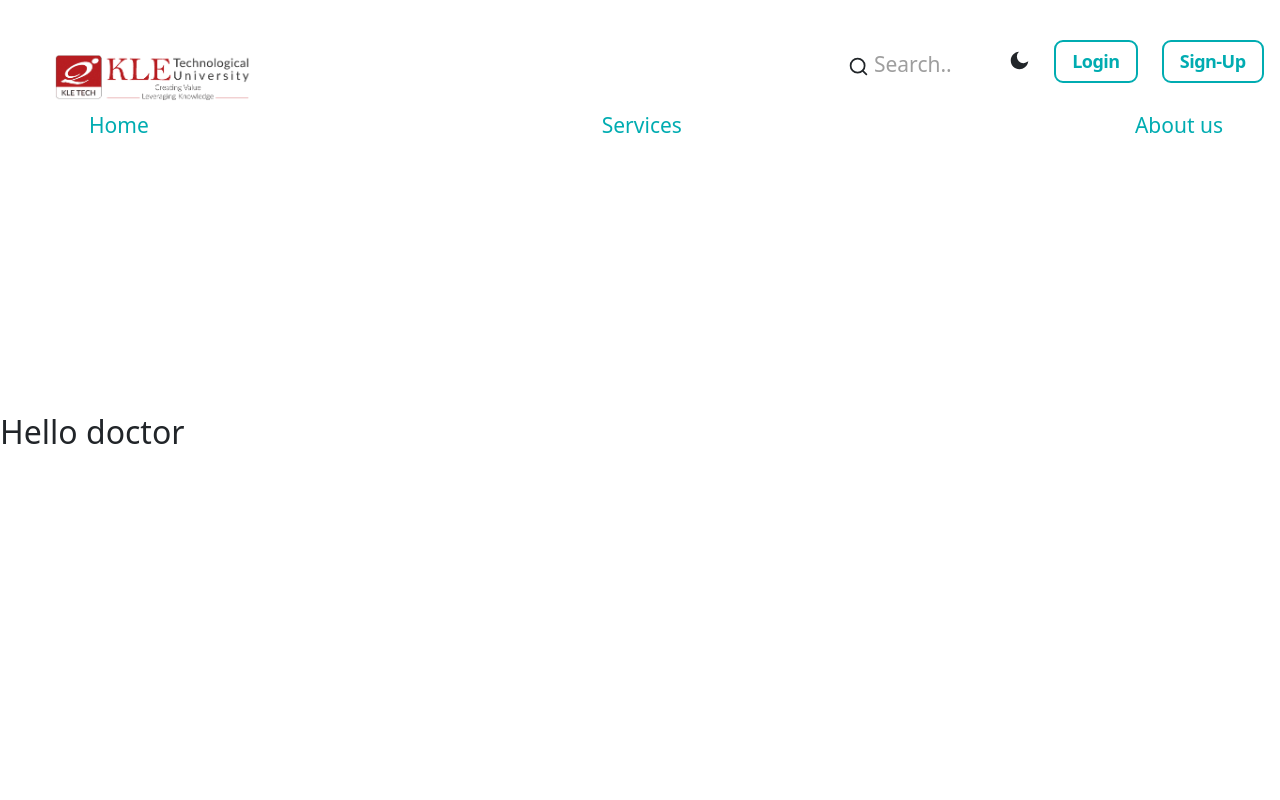
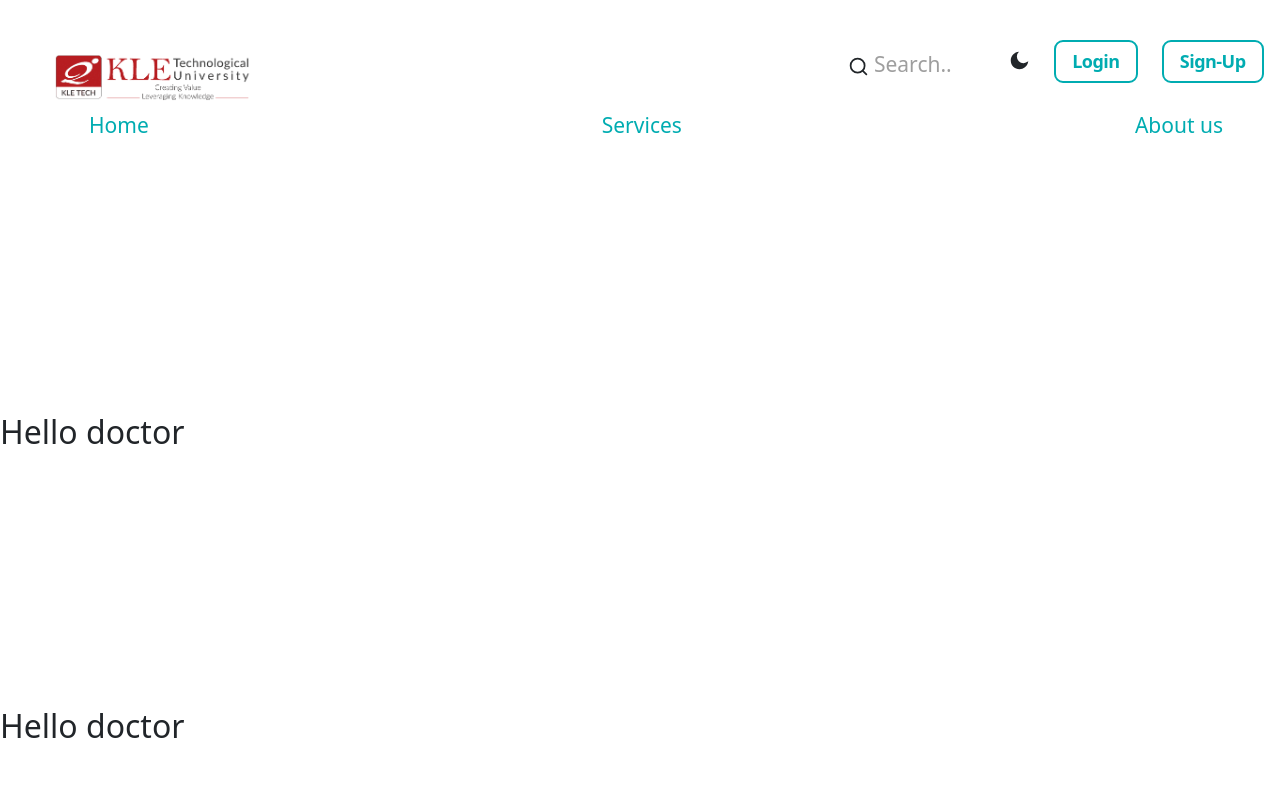
Before and after one commit to M-JITHU/MedicalDiagnostics, a React (Create React App) app in the folder frontend/: page /doctor_profile in a window 1280 px wide. Shown: the top 800 px of the page. Built offline with nearby package versions, Linux system fonts and the light colour scheme.

Commit message:
login routing done

```diff
--- a/frontend/src/App.js
+++ b/frontend/src/App.js
@@ -1,7 +1,7 @@
 import logo from './logo.svg';
 
 import './App.scss';
-import Navbar from './navbar';
+import Navbar from './Navbar';
 import Sidebar from './sidebar';
 import Footer from './footer';
 import React from 'react';
@@ -39,7 +39,7 @@ return (
             <Route exact path='contact' element={< Contact />}></Route>
             <Route exact path='login' element={<Login />}></Route>
             <Route exact path='register' element={<Signup />}></Route>
-            <Route exact path='doctor_profile' element={<Doctor />}></Route>
+            <Route exact path='/doctor_profile' element={<Doctor />}></Route>
 
           </Routes>
      </Router>
--- a/frontend/src/components/Doctor.js
+++ b/frontend/src/components/Doctor.js
@@ -6,7 +6,52 @@ const doctor = () => {
 
 
     <h2>Hello doctor</h2>
+    <h2>Hello doctor</h2>
+    <h2>Hello doctor</h2>
+    <h2>Hello doctor</h2>
+    <h2>Hello doctor</h2>
+    <h2>Hello doctor</h2>
+    <h2>Hello doctor</h2>
+    <h2>Hello doctor</h2>
+    <h2>Hello doctor</h2>
+    <h2>Hello doctor</h2>
+    <h2>Hello doctor</h2>
+    <h2>Hello doctor</h2>
+    <h2>Hello doctor</h2>
+    <h2>Hello doctor</h2>
+    <h2>Hello doctor</h2>
+    <h2>Hello doctor</h2>
+    <h2>Hello doctor</h2>
+    <h2>Hello doctor</h2>
+    <h2>Hello doctor</h2>
+    <h2>Hello doctor</h2>
+    <h2>Hello doctor</h2>
+    <h2>Hello doctor</h2>
+    <h2>Hello doctor</h2>
+    <h2>Hello doctor</h2>
+    <h2>Hello doctor</h2>
+    <h2>Hello doctor</h2>
+    <h2>Hello doctor</h2>
+    <h2>Hello doctor</h2>
+    <h2>Hello doctor</h2>
+    <h2>Hello doctor</h2>
+    <h2>Hello doctor</h2>
+    <h2>Hello doctor</h2>
+    <h2>Hello doctor</h2>
+    <h2>Hello doctor</h2>
+    <h2>Hello doctor</h2>
+    <h2>Hello doctor</h2>
+    <h2>Hello doctor</h2>
+    <h2>Hello doctor</h2>
+    <h2>Hello doctor</h2>
+    <h2>Hello doctor</h2>
+    <h2>Hello doctor</h2>
+    <h2>Hello doctor</h2>
+    <h2>Hello doctor</h2>
+    <h2>Hello doctor</h2>
+    <h2>Hello doctor</h2>
 
+    <h2>Hello doctor</h2>
     </>
   )
 }
--- a/frontend/src/components/Login.js
+++ b/frontend/src/components/Login.js
@@ -84,8 +84,9 @@ const Login = () => {
         // console.log(response.data.token)
         alert("logged in success")
         localStorage.setItem("auth",token)
+        navigate('/doctor_profile')
 
-        navigate('doctor_profile')
+        // navigate('doctor_profile')
       } else {
         alert("error in logged", response.status)
       }
--- a/frontend/src/index.js
+++ b/frontend/src/index.js
@@ -3,7 +3,7 @@ import ReactDOM from 'react-dom/client';
 import './index.scss';
 // import './custom.scss';
 import App from './App';
-import Navbar from './navbar';
+import Navbar from './Navbar';
 import Footer from './footer';
 // import 'bootstrap/dist/css/bootstrap.css';
 
--- a/frontend/src/navbar.js
+++ b/frontend/src/navbar.js
@@ -18,6 +18,7 @@ import {
 
 import logo from './logo.png';
 import axios from 'axios';
+import Signup from './components/Signup';
 
 
 
@@ -29,12 +30,22 @@ function Navbar() {
   const navigate = useNavigate();
   const [isLoggedOut, setIsLoggedOut] = useState(false);
 
+
+
+  const signup = ()=>{
+    // navigate('register')
+  }
+
+  const login = ()=>{
+    // navigate('/login')
+  }
+
   const logout = () => {
     console.log(auth);
     const token = auth;
     localStorage.clear();
     alert("Your logout successfully");
-    navigate("/");
+    // navigate("/");
 
 
 
@@ -77,9 +88,7 @@ function Navbar() {
     //   });
 }
 
-
   return (
-
 
     <div class="contain">
       <nav className='nav-head2  fixed-top'>
@@ -125,8 +134,8 @@ function Navbar() {
                   <Link to="/"> <button type="button" class="nav-op btn" onClick={logout}>Logout</button></Link>
                 </> : <>
 
-                  <Link to="login"><button type="button" class="nav-op btn me-4 justify-content-md-end">Login</button></Link>
-                  <Link to="register"> <button type="button" class="nav-op btn">Sign-Up</button></Link>
+                  <Link to="login"><button type="button" class="nav-op btn me-4 justify-content-md-end" onClick={login}>Login</button></Link>
+                  <Link to="register"> <button type="button" class="nav-op btn" onClick={signup}>Sign-Up</button></Link>
                 </>
               }
             </div>
```
